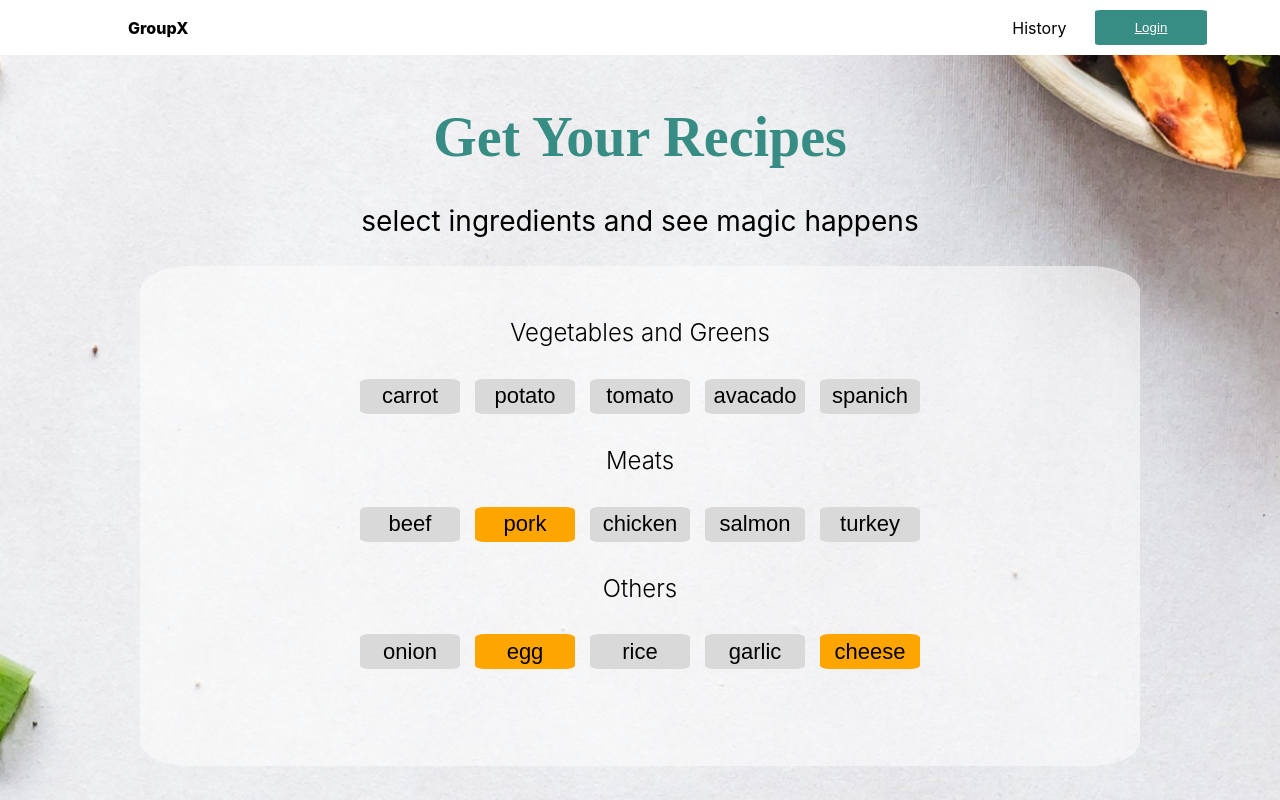
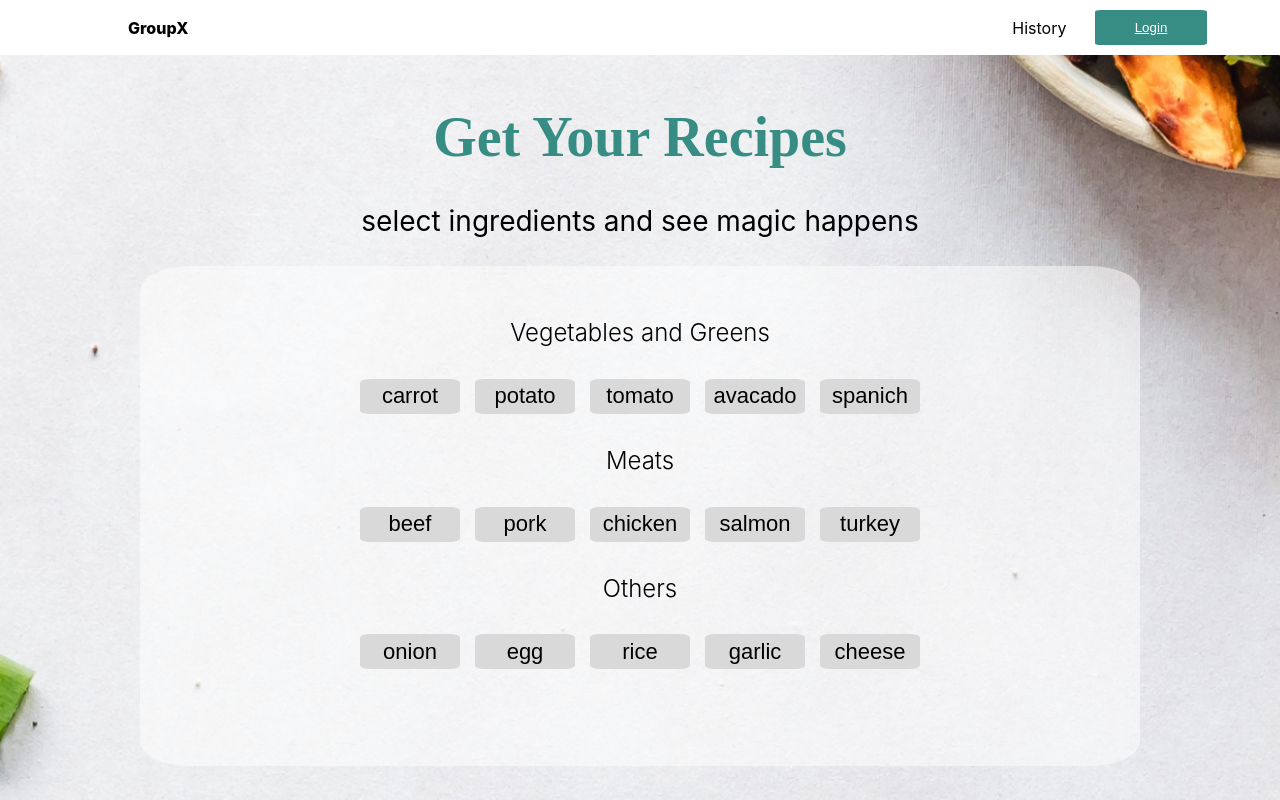
Before and after one commit to VT-SE-Fall2023/groupx-recipe-frontend, a React (Create React App) app: page / in a window 1280 px wide. Shown: the top 800 px of the page. Built offline with nearby package versions, Linux system fonts and the light colour scheme.

Commit message:
use map to build buttons

```diff
--- a/src/Ingredient.js
+++ b/src/Ingredient.js
@@ -1,34 +1,35 @@
 import React from 'react';
+import { useState } from 'react';
 import './css/Ingredient.css';
 
 function Ingredient() {
+    //useState for storing selected items
+    const [selectedItems, setSelectedItems] = useState([]);
+    const veggies = ["carrot", "potato", "tomato", "avacado", "spanich"];
+    const meats = ["beef", "pork", "chicken", "salmon", "turkey"];
+    const others = ["onion", "egg", "rice", "garlic", "cheese"];
+
     return (
         <div className='ingredient-selection'>
             <section className='rectangle'></section>
             <section className='button-section'>
                 <h4 className="selection-title">Vegetables and Greens</h4>
                 <div className='selection-buttons'>
-                    <button className='menu-button'>carrot</button>
-                    <button className='menu-button'>potato</button>
-                    <button className='menu-button'>tomato</button>
-                    <button className='menu-button'>avacado</button>
-                    <button className='menu-button'>spanich</button>
+                    {veggies.map((item)=>(
+                        <button className='menu-button'>{item}</button>
+                    ))}
                 </div>
                 <h4 className="selection-title">Meats</h4>
                 <div className='selection-buttons'>
-                    <button className='menu-button'>beef</button>
-                    <button className='default-button'>pork</button>
-                    <button className='menu-button'>chicken</button>
-                    <button className='menu-button'>salmon</button>
-                    <button className='menu-button'>turkey</button>
+                    {meats.map((item)=>(
+                        <button className='menu-button'>{item}</button>
+                    ))}
                 </div>
                 <h4 className="selection-title">Others</h4>
                 <div className='selection-buttons'>
-                    <button className='menu-button'>onion</button>
-                    <button className='default-button'>egg</button>
-                    <button className='menu-button'>rice</button>
-                    <button className='menu-button'>garlic</button>
-                    <button className='default-button'>cheese</button>
+                    {others.map((item)=>(
+                        <button className='menu-button'>{item}</button>
+                    ))}
                 </div>
             </section>
         </div>
```
